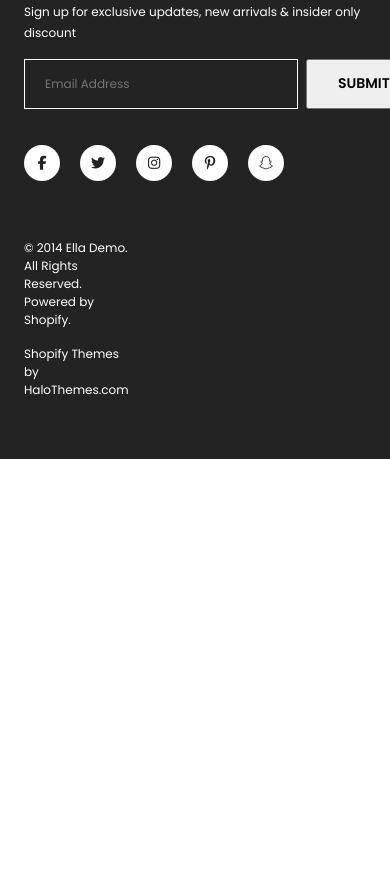
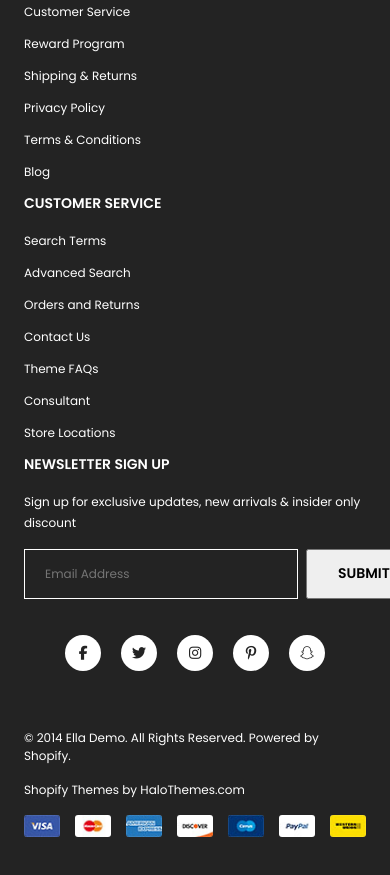
Before and after one commit to lamtruong28/halothemes-test, a plain HTML site: page index.html in a window 390 px wide. Shown: the part 4887-5762 px from the top of the page. Before the commit the page ends 5346 px from the top, so only its background shows below. Drawn offline with nearby package versions, Linux system fonts and the light colour scheme.

Commit message:
responsive #1

```diff
--- a/index.html
+++ b/index.html
@@ -1037,9 +1037,9 @@
         <footer class="footer container-fluid">
             <div class="container">
                 <div class="row">
-                    <div class="col col-lg-7">
+                    <div class="col col-12 col-md-7">
                         <div class="row">
-                            <div class="col col-lg-4">
+                            <div class="col col-12 col-sm-4">
                                 <p class="text-uppercase fw-semibold">Shop</p>
                                 <ul class="info">
                                     <li>
@@ -1079,7 +1079,7 @@
                                 </ul>
                             </div>
 
-                            <div class="col col-lg-4">
+                            <div class="col col-12 col-sm-4">
                                 <p class="text-uppercase fw-semibold">
                                     Information
                                 </p>
@@ -1118,7 +1118,7 @@
                                 </ul>
                             </div>
 
-                            <div class="col col-lg-4">
+                            <div class="col col-12 col-sm-4">
                                 <p class="text-uppercase fw-semibold">
                                     Customer Service
                                 </p>
@@ -1162,7 +1162,7 @@
                             </div>
                         </div>
                     </div>
-                    <div class="col col-lg-5">
+                    <div class="col col-12 col-md-5">
                         <p class="text-uppercase fw-semibold">
                             Newsletter Sign Up
                         </p>
@@ -1184,7 +1184,9 @@
                             />
                         </form>
 
-                        <ul class="social-list d-flex">
+                        <ul
+                            class="social-list d-flex justify-content-center justify-content-md-start"
+                        >
                             <li>
                                 <a class="social__item--link" href="#">
                                     <i class="fa-brands fa-facebook-f"></i>
@@ -1215,7 +1217,7 @@
                 </div>
 
                 <div class="footer__copyright row">
-                    <div class="col col-lg-4">
+                    <div class="col col-12 col-md-6">
                         <p class="fs-small">
                             &copy; 2014 Ella Demo. All Rights Reserved. Powered
                             by Shopify.
@@ -1224,9 +1226,11 @@
                             Shopify Themes by HaloThemes.com
                         </p>
                     </div>
-                    <div class="col col-lg-4"></div>
-                    <div class="col col-lg-4">
-                        <ul class="payment-method d-flex justify-content-end">
+                    <div class="col d-none d-lg-block col-md-4"></div>
+                    <div class="col col-12 mt-3 mt-md-0 col-md-6">
+                        <ul
+                            class="payment-method d-flex justify-content-end justify-content-md-center"
+                        >
                             <li class="payment-method__item">
                                 <img
                                     src="./assets/images/jpeg-optimizer_payment-method1.jpg"
```
